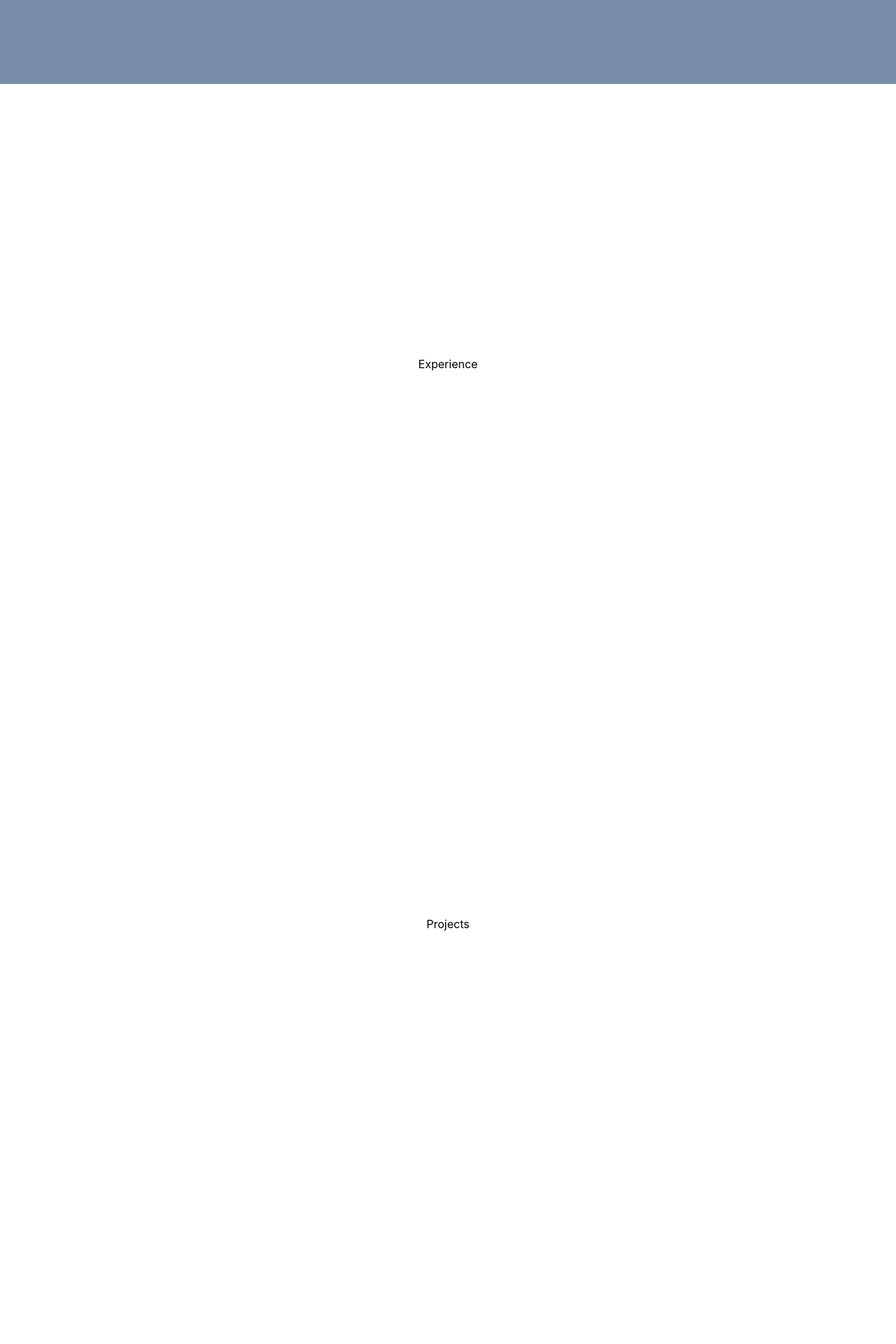
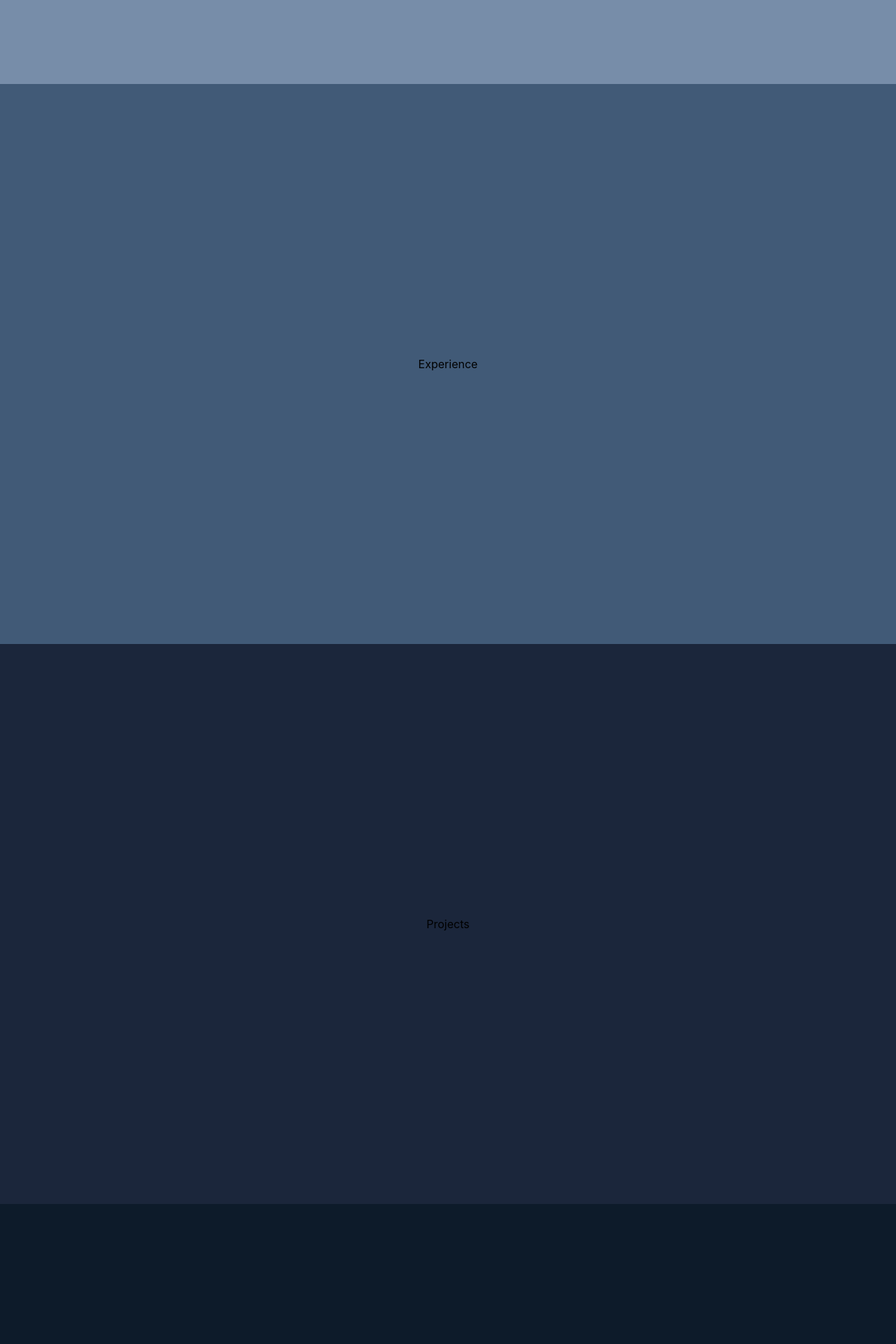
Before and after one commit to nathantoannguyen/nathantoannguyen.github.io, a React (Create React App) app: page / in a window 1280 px wide. Shown: the part 1500-3420 px from the top of the page at 70% size. Built offline with nearby package versions, Linux system fonts and the light colour scheme.

Commit message:
Added colors for pages

```diff
--- a/src/components/Contact.css
+++ b/src/components/Contact.css
@@ -1,5 +1,5 @@
 #contact {
-    background-color: white;
+    background-color: #0D1B2A;
 }
 
 .contact-section {
--- a/src/components/Experience.css
+++ b/src/components/Experience.css
@@ -1,5 +1,5 @@
 #experience {
-    background-color: white;
+    background-color: #415A77;
 }
 
 .experience-section {
--- a/src/components/Home.js
+++ b/src/components/Home.js
@@ -24,7 +24,7 @@ function Home() {
                                             "I'm Nathan.",
                                             "I graduated from UC Irvine (zot zot zot).",
                                             'I studied Informatics!',
-                                            "I enjoy learning and working with others.",
+                                            "I enjoy learning and working with others!",
                                             'I also enjoy working on my foodie list.',
                                             "I'm just a small fan of stars.",
                                             'Thanks for stopping by!',
--- a/src/components/Projects.css
+++ b/src/components/Projects.css
@@ -1,5 +1,5 @@
 #projects {
-    background-color: white;
+    background-color: #1B263B;
 }
 
 .projects-section {
```
